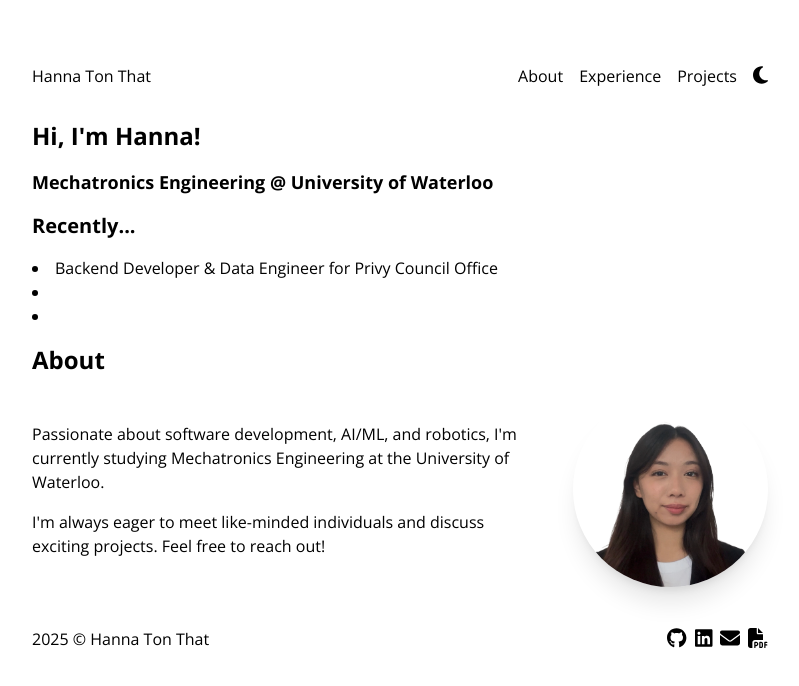
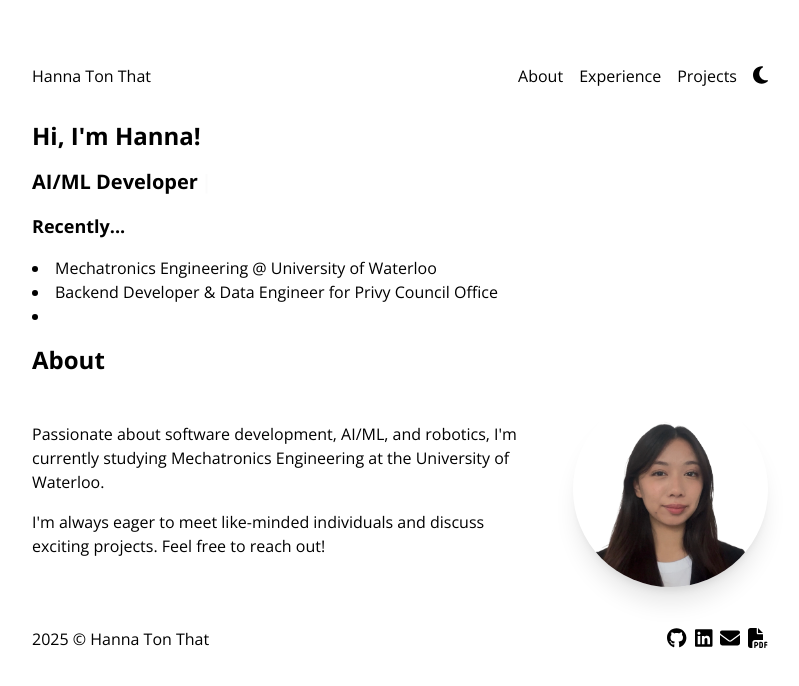
Before and after one commit to hannatonthat/portfolio-v2, a Next.js app: page / in a window 1280 px wide. Shown: the top 686 px of the page, without its empty margins (240-1039 px from the left). Built offline with nearby package versions, Linux system fonts and the light colour scheme.

Commit message:
Add animations

```diff
--- a/components/Footer.js
+++ b/components/Footer.js
@@ -7,7 +7,7 @@ import { faFilePdf } from "@fortawesome/free-solid-svg-icons";
 
 export default function Footer() {
   const copyEmail = () => {
-    navigator.clipboard.writeText("hannatonthat@gmail.com")
+    navigator.clipboard.writeText("htonthat@uwaterloo.ca")
       .then(() => {
         alert("Email copied!");
       })
@@ -26,7 +26,7 @@ export default function Footer() {
           rel="noopener noreferrer"
           className=""
         >
-          <FontAwesomeIcon icon={faGithub} className="text-xl" />
+          <FontAwesomeIcon icon={faGithub} className="text-xl transition-transform duration-300 hover:scale-110" />
         </a>
 
         <a
@@ -35,14 +35,14 @@ export default function Footer() {
           rel="noopener noreferrer"
           className=""
         >
-          <FontAwesomeIcon icon={faLinkedin} className="text-xl" />
+          <FontAwesomeIcon icon={faLinkedin} className="text-xl transition-transform duration-300 hover:scale-110" />
         </a>
 
         <button
           onClick={copyEmail}
           className=""
         >
-          <FontAwesomeIcon icon={faEnvelope} className="text-xl cursor-pointer" />
+          <FontAwesomeIcon icon={faEnvelope} className="text-xl cursor-pointer transition-transform duration-300 hover:scale-110" />
         </button>
 
         <a
@@ -51,7 +51,7 @@ export default function Footer() {
           rel="noopener noreferrer"
           className=""
         >
-          <FontAwesomeIcon icon={faFilePdf} className="text-xl" />
+          <FontAwesomeIcon icon={faFilePdf} className="text-xl transition-transform duration-300 hover:scale-110" />
         </a>
       </div>
     </footer>
--- a/components/Navbar.js
+++ b/components/Navbar.js
@@ -13,13 +13,13 @@ export default function Navbar() {
   return (
     <nav className="mt-16 mb-8">
       <ul className="flex justify-between items-center w-full">
-        <li><Link href="/">Hanna Ton That</Link></li>
+        <li><Link href="/" className="relative inline-block after:absolute after:left-0 after:bottom-0 after:h-[2px] after:w-0 after:bg-current after:transition-all after:duration-300 hover:after:w-full">Hanna Ton That</Link></li>
         <div className="flex gap-4">
-          <li><Link href="/">About</Link></li>
-          <li><Link href="/experience">Experience</Link></li>
-          <li><Link href="/projects">Projects</Link></li>
+          <li><Link href="/" className="relative inline-block after:absolute after:left-0 after:bottom-0 after:h-[2px] after:w-0 after:bg-current after:transition-all after:duration-300 hover:after:w-full">About</Link></li>
+          <li><Link href="/experience" className="relative inline-block after:absolute after:left-0 after:bottom-0 after:h-[2px] after:w-0 after:bg-current after:transition-all after:duration-300 hover:after:w-full">Experience</Link></li>
+          <li><Link href="/projects" className="relative inline-block after:absolute after:left-0 after:bottom-0 after:h-[2px] after:w-0 after:bg-current after:transition-all after:duration-300 hover:after:w-full">Projects</Link></li>
           <button onClick={() => setDarkMode(!darkMode)} aria-label="Toggle Dark Mode">
-            <FontAwesomeIcon icon={darkMode ? faSun : faMoon} className="text-xl cursor-pointer" />
+            <FontAwesomeIcon icon={darkMode ? faSun : faMoon} className="text-xl cursor-pointer transition-transform duration-300 hover:scale-110" />
           </button>
         </div>
       </ul>
--- a/package.json
+++ b/package.json
@@ -15,7 +15,8 @@
     "lucide-react": "^0.509.0",
     "next": "15.3.2",
     "react": "^19.0.0",
-    "react-dom": "^19.0.0"
+    "react-dom": "^19.0.0",
+    "react-simple-typewriter": "^5.0.1"
   },
   "devDependencies": {
     "@eslint/eslintrc": "^3",
--- a/src/app/page.js
+++ b/src/app/page.js
@@ -1,14 +1,27 @@
+'use client';
+
 import Image from "next/image";
+import { Typewriter } from 'react-simple-typewriter';
 
 export default function Home() {
   return (
     <section className="">
       <h1 className="">Hi, I&apos;m Hanna!</h1>
-      <h3 className="">Mechatronics Engineering @ University of Waterloo</h3>
-      <h2 className="">Recently...</h2>
+      <h2 className="text-black">
+        <Typewriter
+          words={['Software Developer', 'AI/ML Developer', 'Robotics Engineer']}
+          loop={0}
+          cursor
+          cursorStyle="|"
+          typeSpeed={70}
+          deleteSpeed={50}
+          delaySpeed={2000}
+        />
+      </h2>
+      <h3 className="">Recently...</h3>
       <ul className="list-disc list-inside">
+        <li>Mechatronics Engineering @ University of Waterloo</li>
         <li>Backend Developer & Data Engineer for Privy Council Office</li>
-        <li></li>
         <li></li>
       </ul>
       <h1 className="">About</h1>
```
Also changed, not shown: 1 other file (tests, documents, lock files or other folders).
